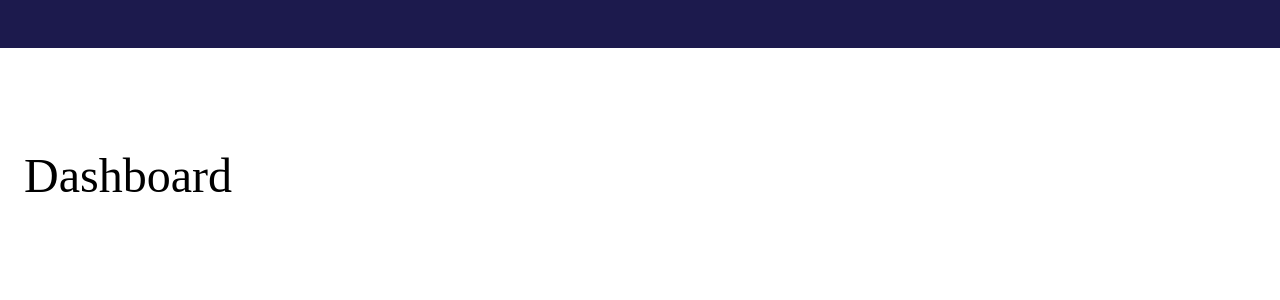
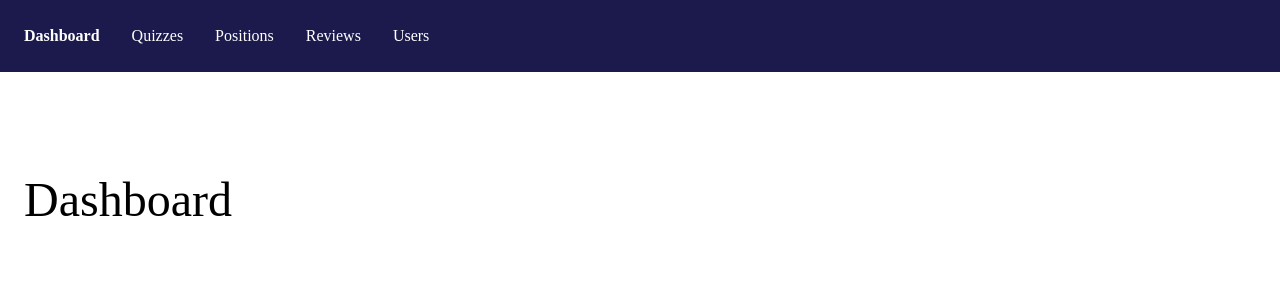
Before and after one commit to nikolap994/recruit_em, a Next.js app: page /recruiter in a window 1280 px wide. Shown: the top 300 px of the page. Built offline with nearby package versions, Linux system fonts and the light colour scheme.

Commit message:
Update Recruiter nav responsive styles

```diff
--- a/src/components/RecruiterNavigation.js
+++ b/src/components/RecruiterNavigation.js
@@ -8,7 +8,11 @@ export default function Home() {
 	const [isNavOpen, setIsNavOpen] = useState(false);
 
 	return (
-		<div className="bg-recruit-blue text-white">
+		<div
+			className={`bg-recruit-blue text-white ${
+				isNavOpen ? "h-screen absolute z-[22] w-full" : ""
+			}`}
+		>
 			<div className="px-2 md:px-6 py-6">
 				<nav>
 					<TfiAlignLeft
@@ -21,7 +25,7 @@ export default function Home() {
 					/>
 
 					<ul
-						className={`flex flex-col items-center md:flex-row gap-8 ${
+						className={`flex flex-col items-center md:flex-row gap-8 md:flex ${
 							isNavOpen ? "block" : "hidden"
 						}`}
 					>
```
